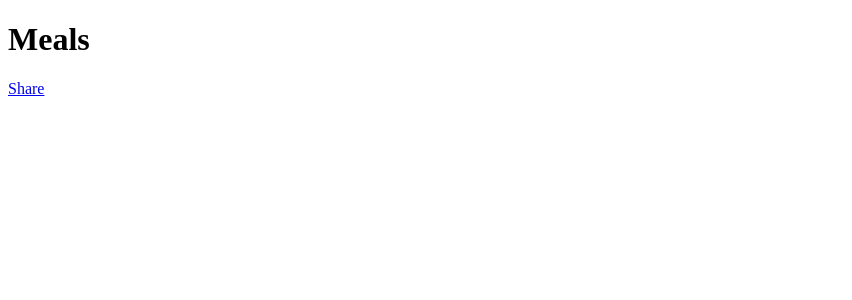
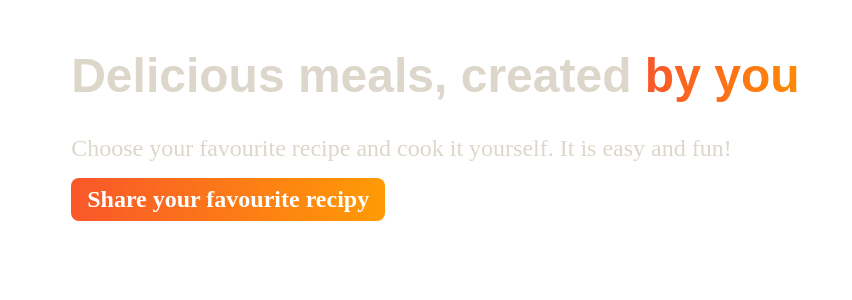
Before and after one commit to Oxana2014/FoodiesNextApp, a Next.js app: page /meals in a window 1280 px wide. Shown: the top 300 px of the page, without its empty margins (0-852 px from the left). Built offline with nearby package versions, Linux system fonts and the light colour scheme.

Commit message:
Add structure for meals output

```diff
--- a/app/meals/page.js
+++ b/app/meals/page.js
@@ -1,8 +1,27 @@
-import Link from 'next/link'
+import Link from "next/link";
+
+import MealsGrid from "@/components/meals/meals-grid";
+
+import classes from "./page.module.css";
 
 export default function MealsPage() {
-    return <>
-    <h1>Meals</h1>
-    <p><Link href='/meals/share'>Share</Link></p>
+  return (
+    <>
+      <header className={classes.header}>
+        <h1>
+          Delicious meals, created{" "}
+          <span className={classes.highlight}>by you</span>
+        </h1>
+        <p>
+          Choose your favourite recipe and cook it yourself. It is easy and fun!
+        </p>
+        <p className={classes.cta}>
+          <Link href="/meals/share"> Share your favourite recipy</Link>
+        </p>
+      </header>
+      <main className={classes.main}>
+        <MealsGrid meals={[]} />
+      </main>
     </>
+  );
 }
--- /dev/null
+++ b/app/meals/page.module.css
@@ -0,0 +1,51 @@
+.header {
+  gap: 3rem;
+  margin: 3rem auto 5rem auto;
+  width: 90%;
+  max-width: 75rem;
+  color: #ddd6cb;
+  font-size: 1.5rem;
+}
+
+.header h1 {
+  font-family: 'Montserrat', sans-serif;
+}
+
+.highlight {
+  background: linear-gradient(90deg, #f9572a, #ff8a05);
+  background-clip: text;
+  -webkit-background-clip: text;
+  -webkit-text-fill-color: transparent;
+}
+
+.header p {
+  margin: 0;
+}
+
+.cta a {
+  display: inline-block;
+  margin-top: 1rem;
+  padding: 0.5rem 1rem;
+  border-radius: 0.5rem;
+  background: linear-gradient(90deg, #f9572a, #ff9b05);
+  color: #ffffff;
+  font-weight: bold;
+  text-decoration: none;
+}
+
+.loading {
+  text-align: center;
+  animation: loading 1.2s ease-in-out infinite;
+}
+
+@keyframes loading {
+  0% {
+    color: #e9e9e9;
+  }
+  50% {
+    color: #b89b84;
+  }
+  100% {
+    color: #e9e9e9;
+  }
+}
--- /dev/null
+++ b/components/meals/meal-item.js
@@ -0,0 +1,26 @@
+import Link from 'next/link';
+import Image from 'next/image';
+
+import classes from './meal-item.module.css';
+
+export default function MealItem({ title, slug, image, summary, creator }) {
+  return (
+    <article className={classes.meal}>
+      <header>
+        <div className={classes.image}>
+          <Image src={image} alt={title} fill />
+        </div>
+        <div className={classes.headerText}>
+          <h2>{title}</h2>
+          <p>by {creator}</p>
+        </div>
+      </header>
+      <div className={classes.content}>
+        <p className={classes.summary}>{summary}</p>
+        <div className={classes.actions}>
+          <Link href={`/meals/${slug}`}>View Details</Link>
+        </div>
+      </div>
+    </article>
+  );
+}
--- /dev/null
+++ b/components/meals/meal-item.module.css
@@ -0,0 +1,75 @@
+.meal {
+  display: flex;
+  flex-direction: column;
+  justify-content: space-between;
+  height: 100%;
+  border-radius: 4px;
+  box-shadow: 0 0 12px rgba(0, 0, 0, 0.3);
+  overflow: hidden;
+  transition: all 0.3s ease-in-out;
+  color: #ddd6cb;
+  background: linear-gradient(90deg, #2c1e19, #25200f);
+}
+
+.headerText {
+  padding: 0.5rem 1rem 0 1rem;
+}
+
+.headerText h2 {
+  margin: 0;
+  font-size: 1.5rem;
+  font-family: 'Montserrat', sans-serif;
+}
+
+.headerText p {
+  font-size: 0.75rem;
+  color: #cfa69b;
+  font-style: italic;
+}
+
+.meal h2,
+.meal p {
+  margin: 0;
+}
+
+.image {
+  position: relative;
+  height: 15rem;
+}
+
+.meal img {
+  object-fit: cover;
+}
+
+.content {
+  display: flex;
+  flex-direction: column;
+  justify-content: space-between;
+  height: 100%;
+}
+
+.summary {
+  padding: 1rem 1rem 0 1rem;
+}
+
+.actions {
+  padding: 1rem;
+  text-align: right;
+}
+
+.actions a {
+  display: inline-block;
+  margin-top: 1rem;
+  padding: 0.5rem 1rem;
+  border-radius: 0.5rem;
+  background: linear-gradient(90deg, #f9572a, #ff9b05);
+  color: #ffffff;
+  font-weight: bold;
+  text-decoration: none;
+}
+
+.actions a:hover,
+.actions a:active {
+  background: linear-gradient(90deg, #fd4715, #f9b241);
+  box-shadow: 0 0 12px rgba(242, 100, 18, 0.8);
+}
--- /dev/null
+++ b/components/meals/meals-grid.js
@@ -0,0 +1,11 @@
+import MealItem from './meal-item'
+
+import classes from './meals-grid.module.css'
+
+export default function MealsGrid({meals}) {
+return <ul className={classes.meals}>
+    {meals.map(meal => <li key={meal.id}>
+<MealItem {...meal} />
+    </li>) }
+</ul>
+}
--- /dev/null
+++ b/components/meals/meals-grid.module.css
@@ -0,0 +1,10 @@
+.meals {
+  width: 90%;
+  max-width: 90rem;
+  display: grid;
+  grid-template-columns: repeat(auto-fill, minmax(20rem, 1fr));
+  grid-gap: 5rem;
+  margin: 2rem auto;
+  list-style: none;
+  padding: 0;
+}
```
